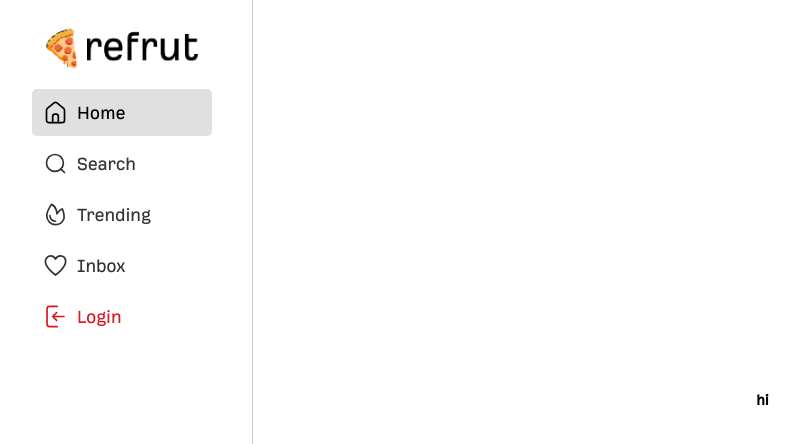
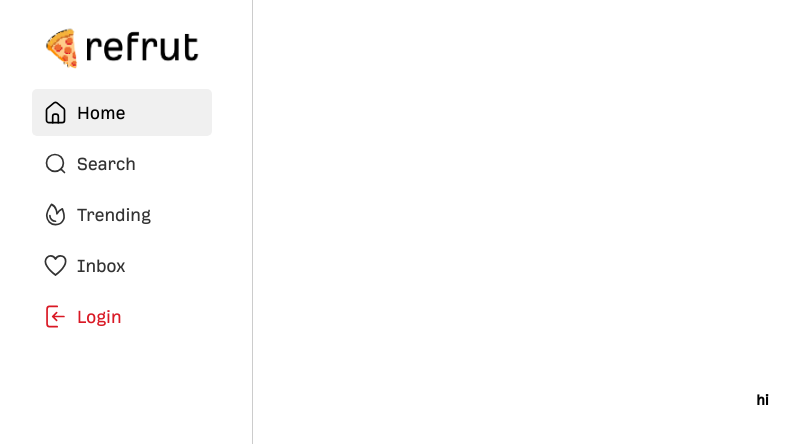
Before and after one commit to SajadTroy/refrut_next, a Next.js app: page / in a window 1280 px wide. Shown: the top 444 px of the page, without its empty margins (8-808 px from the left). Built offline with nearby package versions, Linux system fonts and the light colour scheme.

Commit message:
Update active state background color for navigation items

```diff
--- a/styles/Navigation.css
+++ b/styles/Navigation.css
@@ -63,7 +63,7 @@
 }
 
 .container .desktop_nav_container .left_section .menu_items .nav_item.active {
-    background-color: #e0e0e0; /* Example active background color */
+    background-color: #f0f0f0; /* Example active background color */
 }
 
 .container .desktop_nav_container .left_section .menu_items .nav_item.active a {
```
